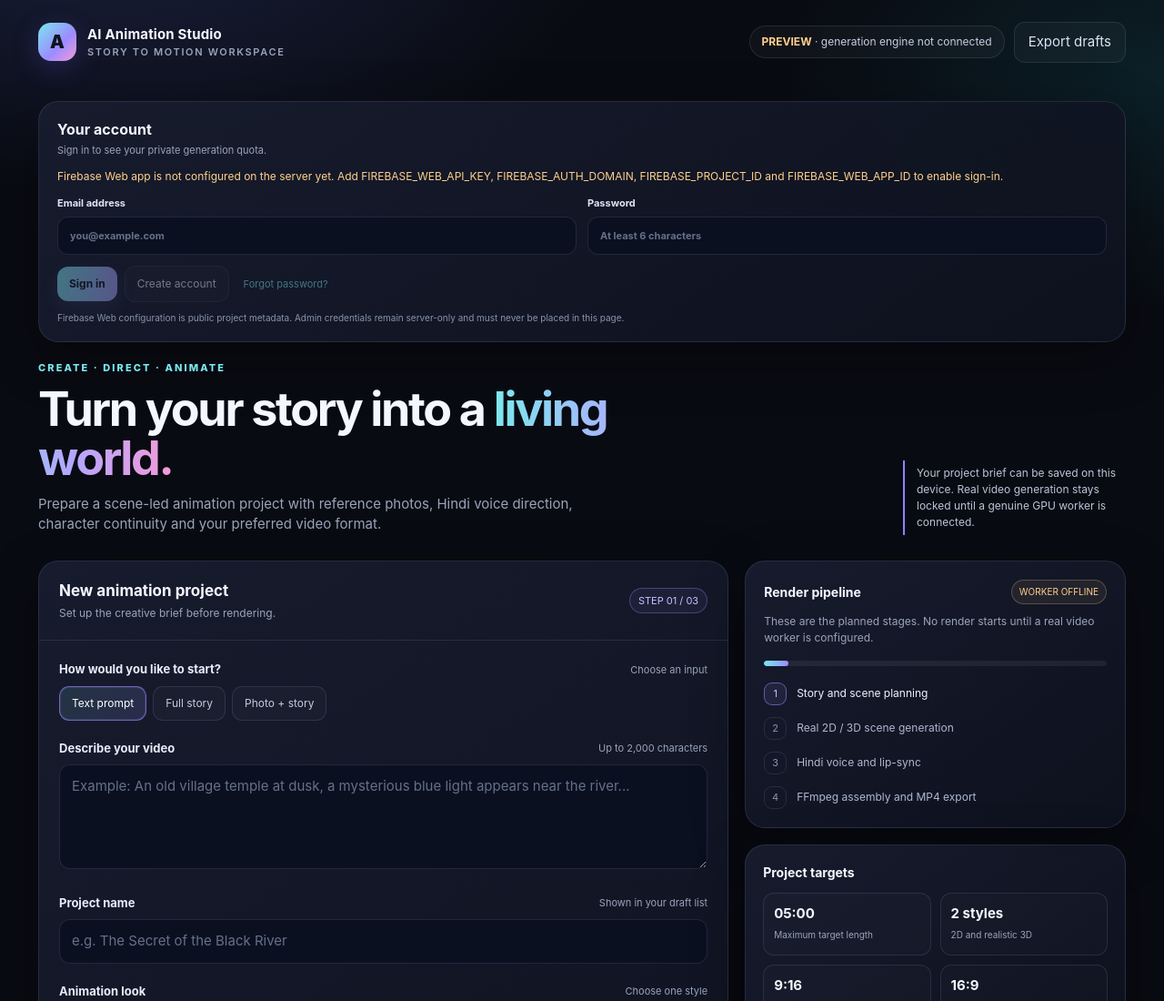
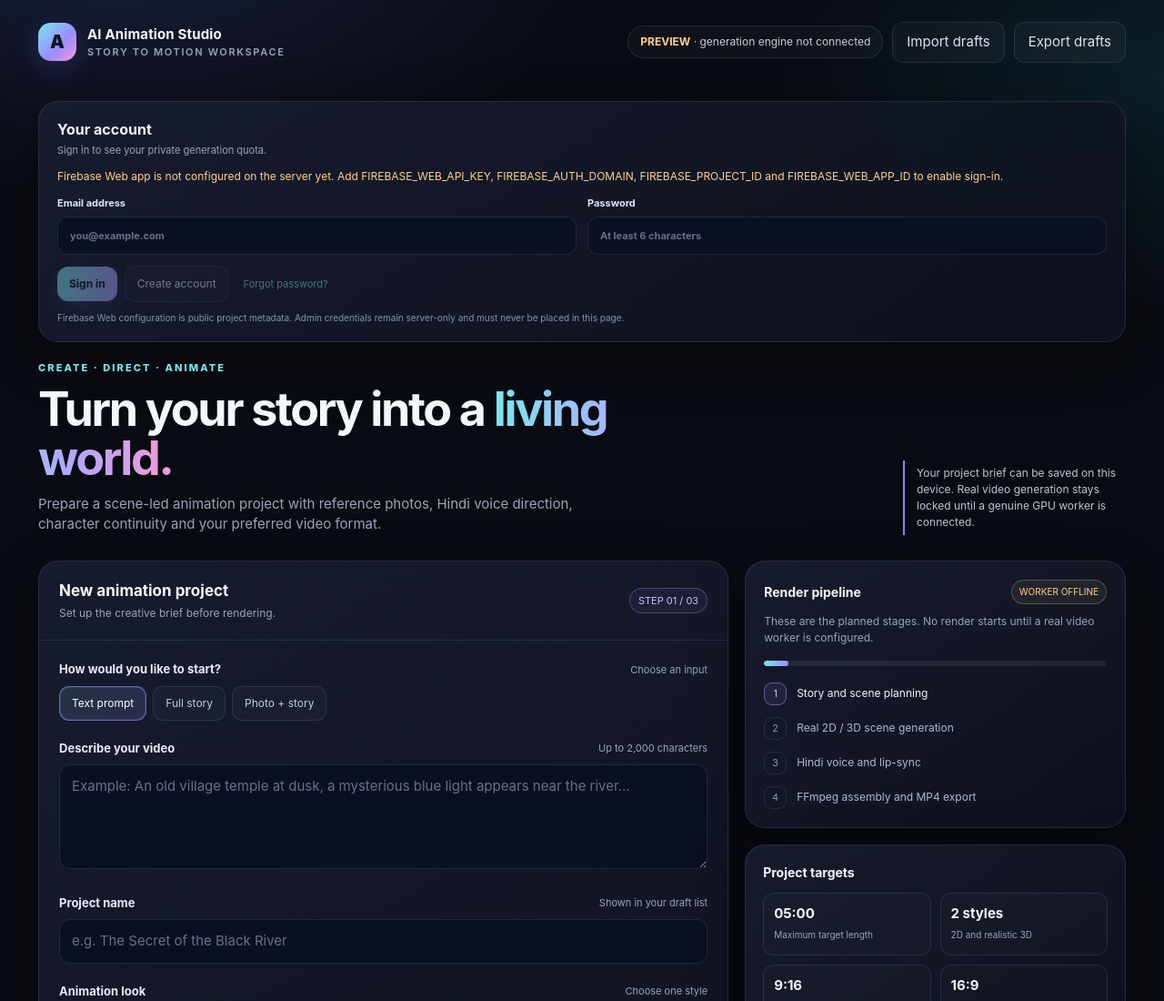
Before and after one commit to sg7212702-star/india-ai, a website with bundled scripts: page public/index.html in a window 1280 px wide. Shown: the top 1100 px of the page at 91% size. Built offline with nearby package versions, Linux system fonts and the light colour scheme; files whose address does not match are found by name.

Commit message:
Add project draft import control

```diff
--- a/public/index.html
+++ b/public/index.html
@@ -12,7 +12,7 @@
   <main class="shell">
     <header class="topbar">
       <div class="brand"><div class="brand-mark">A</div><div>AI Animation Studio<small>Story to motion workspace</small></div></div>
-      <div class="top-actions"><span class="pill"><strong>PREVIEW</strong> · generation engine not connected</span><button class="ghost" id="downloadAll">Export drafts</button></div>
+      <div class="top-actions"><span class="pill"><strong>PREVIEW</strong> · generation engine not connected</span><button class="ghost" id="importDrafts" type="button">Import drafts</button><input id="draftImportFile" type="file" accept="application/json,.json" hidden><button class="ghost" id="downloadAll">Export drafts</button></div>
     </header>
     <section class="auth-panel panel" aria-labelledby="accountTitle">
       <div class="auth-heading">
```
